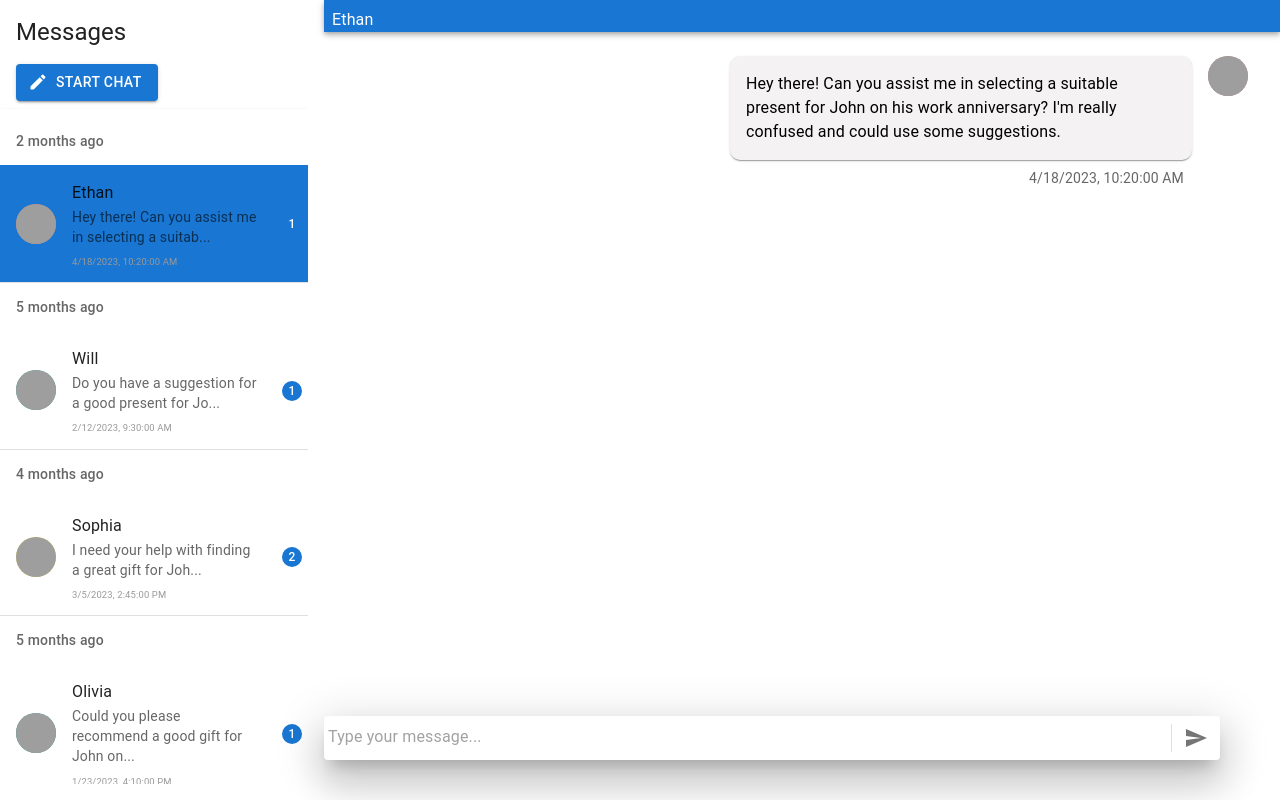
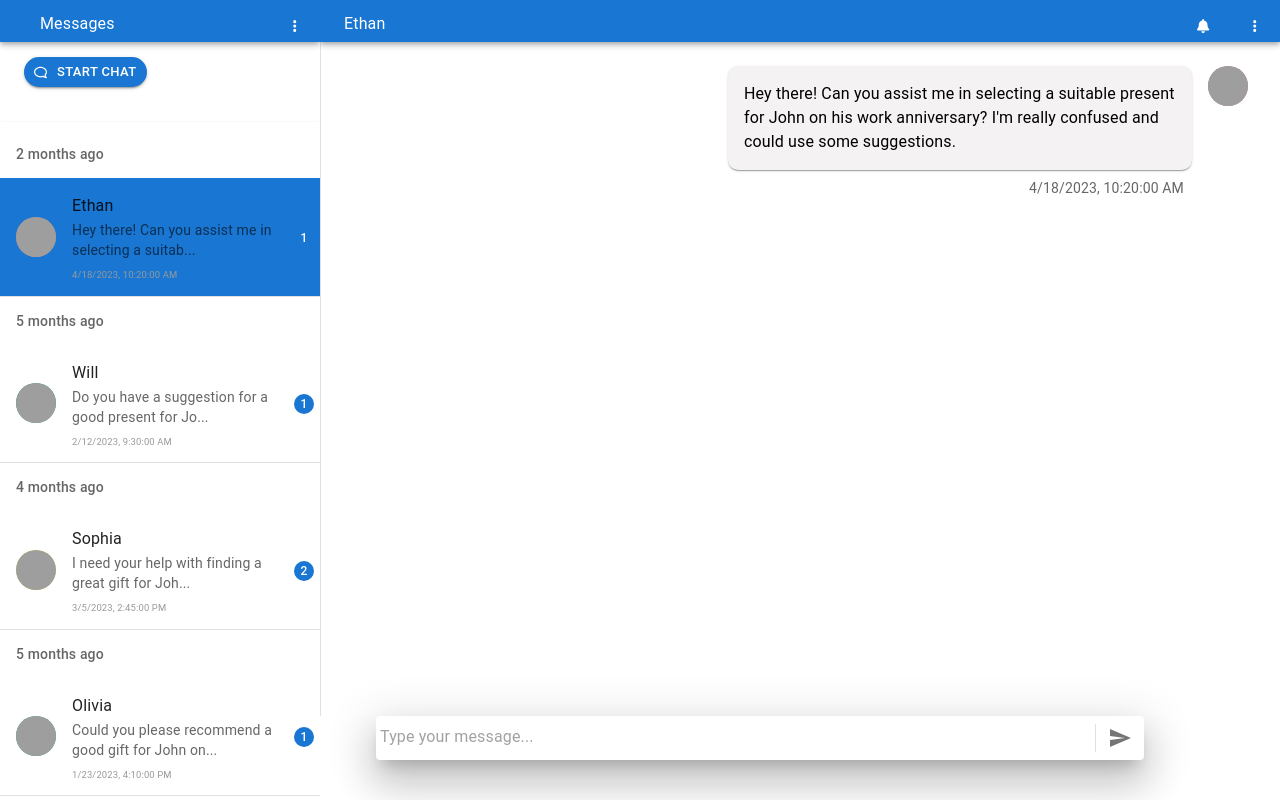
Before and after one commit to deku-messaging/Deku-Web-FE, a React (Create React App) app: page / in a window 1280 px wide. Both pictures are taken after a click on the button 154 px from the left and 223 px from the top of the page. Built offline with nearby package versions, Linux system fonts and the light colour scheme; grey boxes are pictures that could not be loaded.

Commit message:
added bell and menu button

```diff
--- a/package.json
+++ b/package.json
@@ -5,6 +5,10 @@
   "dependencies": {
     "@emotion/react": "^11.11.1",
     "@emotion/styled": "^11.11.0",
+    "@fortawesome/fontawesome-svg-core": "^6.4.0",
+    "@fortawesome/free-regular-svg-icons": "^6.4.0",
+    "@fortawesome/free-solid-svg-icons": "^6.4.0",
+    "@fortawesome/react-fontawesome": "^0.2.0",
     "@mui/icons-material": "^5.11.16",
     "@mui/material": "^5.13.5",
     "@testing-library/jest-dom": "^5.16.5",
--- a/src/App.js
+++ b/src/App.js
@@ -17,12 +17,62 @@ import {
   AppBar,
   InputBase,
   Divider,
+  Toolbar,
+  MenuItem,
+  Menu,
 } from "@mui/material";
 import SendIcon from "@mui/icons-material/Send";
 import ModeRoundedIcon from "@mui/icons-material/ModeRounded";
 import { formatDistanceToNow } from "date-fns";
 import CssBaseline from "@mui/material/CssBaseline";
+import { styled, alpha } from "@mui/material/styles";
 import Chat from "./sync.svg";
+import { FontAwesomeIcon } from "@fortawesome/react-fontawesome";
+import { faBell, faEllipsisVertical } from "@fortawesome/free-solid-svg-icons";
+import { faComment } from "@fortawesome/free-regular-svg-icons";
+
+const StyledMenu = styled((props) => (
+  <Menu
+    elevation={0}
+    anchorOrigin={{
+      vertical: "bottom",
+      horizontal: "right",
+    }}
+    transformOrigin={{
+      vertical: "top",
+      horizontal: "right",
+    }}
+    {...props}
+  />
+))(({ theme }) => ({
+  "& .MuiPaper-root": {
+    borderRadius: 6,
+    marginTop: theme.spacing(1),
+    minWidth: 180,
+    color:
+      theme.palette.mode === "light"
+        ? "rgb(55, 65, 81)"
+        : theme.palette.grey[300],
+    boxShadow:
+      "rgb(255, 255, 255) 0px 0px 0px 0px, rgba(0, 0, 0, 0.05) 0px 0px 0px 1px, rgba(0, 0, 0, 0.1) 0px 10px 15px -3px, rgba(0, 0, 0, 0.05) 0px 4px 6px -2px",
+    "& .MuiMenu-list": {
+      padding: "4px 0",
+    },
+    "& .MuiMenuItem-root": {
+      "& .MuiSvgIcon-root": {
+        fontSize: 18,
+        color: theme.palette.text.secondary,
+        marginRight: theme.spacing(1.5),
+      },
+      "&:active": {
+        backgroundColor: alpha(
+          theme.palette.primary.main,
+          theme.palette.action.selectedOpacity
+        ),
+      },
+    },
+  },
+}));
 
 const messages = [
   {
@@ -191,43 +241,97 @@ export default function App() {
     }
   };
 
+  const [anchorEl, setAnchorEl] = React.useState(null);
+  const open = Boolean(anchorEl);
+  const handleClick = (event) => {
+    setAnchorEl(event.currentTarget);
+  };
+  const handleClose = () => {
+    setAnchorEl(null);
+  };
+
   return (
     <div>
       <Box sx={{ flexGrow: 1 }}>
-        <Grid container spacing={2}>
+        <Grid container>
           {/* Threads */}
           <Grid item xs={3} style={{ maxHeight: "100vh", overflow: "auto" }}>
             <React.Fragment>
               <CssBaseline />
-              <Box
+              <AppBar
                 bgcolor="background.paper"
+                component="nav"
                 position="sticky"
+                sx={{ height: 42 }}
+              >
+                <Toolbar s>
+                  <Typography
                     sx={{
-                  top: 0,
-                  zIndex: 1,
-                }}
-              >
-                <Typography
-                  variant="h5"
-                  position="sticky"
-                  gutterBottom
-                  component="nav"
-                  sx={{
-                    p: 2,
-                    pb: 0,
-                    top: 0,
-                    zIndex: 1,
+                      p: 1,
+                      flexGrow: 1,
+                      pl: 2,
+                      pb: 3,
                     }}
                   >
                     Messages
-                  <Box sx={{ pt: 2 }}>
+                  </Typography>
+                  <FontAwesomeIcon
+                    style={{
+                      paddingBottom: "12px",
+                      paddingLeft: "43px",
+                    }}
+                    icon={faEllipsisVertical}
+                    size="sm"
+                    id="demo-customized-button"
+                    aria-controls={open ? "demo-customized-menu" : undefined}
+                    aria-haspopup="true"
+                    disableElevation
+                    aria-expanded={open ? "true" : undefined}
+                    onClick={handleClick}
+                  />
+                </Toolbar>
+              </AppBar>
+              <Box
+                position="fixed"
+                top={0}
+                zIndex={999}
+                left={0}
+                right={1000}
+                sx={{
+                  backgroundColor: "background.paper",
+                  mt: 5,
+                }}
+              >
+                <Toolbar sx={{ width: "100%" }}>
+                  <Button
+                    variant="contained"
+                    size="small"
+                    sx={{ borderRadius: 5 }}
+                  >
+                    <FontAwesomeIcon
+                      style={{ marginRight: "10px" }}
+                      icon={faComment}
+                      flip="horizontal"
+                    />
+                    Start Chat
+                  </Button>
+                </Toolbar>
+              </Box>
+              {/* New Chat Button */}
+              {/* <Box
+                position="sticky"
+                sx={{
+                  p: 1,
+                  pt: 2,
+                  top: 0,
+                }}
+              >
                 <Button variant="contained" startIcon={<ModeRoundedIcon />}>
                   Start Chat
                 </Button>
-                  </Box>
-                </Typography>
-              </Box>
-              <Paper square sx={{ pb: "50px" }} position="fixed">
+              </Box> */}
+              {/*  */}
+              <Paper square sx={{ pb: "50px", mt: 10 }}>
                 <List sx={{ mb: 2 }}>
                   {threads.map((thread, index) => {
                     const [firstMessage] = thread;
@@ -345,27 +449,71 @@ export default function App() {
             </React.Fragment>
           </Grid>
           {/* Chats */}
+          <Divider flexItem orientation="vertical" sx={{ mr: "-1px" }} />
           <Grid
             item
             xs={9}
             fullWidth
             alignItems="center"
-            style={{ maxHeight: "100vh", width: "100%", overflow: "auto" }}
+            sx={{
+              maxHeight: "100vh",
+              width: "100%",
+              overflow: "auto",
+            }}
           >
             {selectedThread !== null ? (
               // Render open thread view
               <Box>
-                <AppBar
-                  position="sticky"
-                  sx={{
-                    p: 1,
-                    pb: 0,
-                    top: 0,
-                  }}
-                >
+                <AppBar component="nav" position="sticky" sx={{ height: 42 }}>
+                  <Toolbar>
+                    <Typography sx={{ flexGrow: 1, pb: 2 }}>
                       {threads[selectedThread][0].recipient === "Me"
                         ? threads[selectedThread][0].sender
                         : threads[selectedThread][0].recipient}
+                    </Typography>
+
+                    <FontAwesomeIcon
+                      style={{ paddingBottom: "12px" }}
+                      icon={faBell}
+                      size="sm"
+                    />
+
+                    <FontAwesomeIcon
+                      style={{
+                        paddingBottom: "12px",
+                        paddingLeft: "43px",
+                      }}
+                      icon={faEllipsisVertical}
+                      size="sm"
+                      id="demo-customized-button"
+                      aria-controls={open ? "demo-customized-menu" : undefined}
+                      aria-haspopup="true"
+                      disableElevation
+                      aria-expanded={open ? "true" : undefined}
+                      onClick={handleClick}
+                    />
+                    <StyledMenu
+                      id="demo-customized-menu"
+                      MenuListProps={{
+                        "aria-labelledby": "demo-customized-button",
+                      }}
+                      anchorEl={anchorEl}
+                      open={open}
+                      onClose={handleClose}
+                    >
+                      <MenuItem onClick={handleClose} disableRipple>
+                        Contact info
+                      </MenuItem>
+                      <Divider sx={{ my: 0.5 }} />
+                      <MenuItem onClick={handleClose} disableRipple>
+                        Delete chat
+                      </MenuItem>
+                      <Divider sx={{ my: 0.5 }} />
+                      <MenuItem onClick={handleClose} disableRipple>
+                        Block
+                      </MenuItem>
+                    </StyledMenu>
+                  </Toolbar>
                 </AppBar>
 
                 <Box>
@@ -462,8 +610,9 @@ export default function App() {
                       display: "flex",
                       alignItems: "center",
                       boxShadow: 24,
-                      width: "70%",
+                      width: "60%",
                       marginBottom: 5,
+                      marginLeft: 7,
                     }}
                   >
                     <InputBase
```
Also changed, not shown: src/App.css (line endings or trailing spaces), 1 other file (tests, documents, lock files or other folders). Lines whose indentation alone changed are shown as unchanged.
